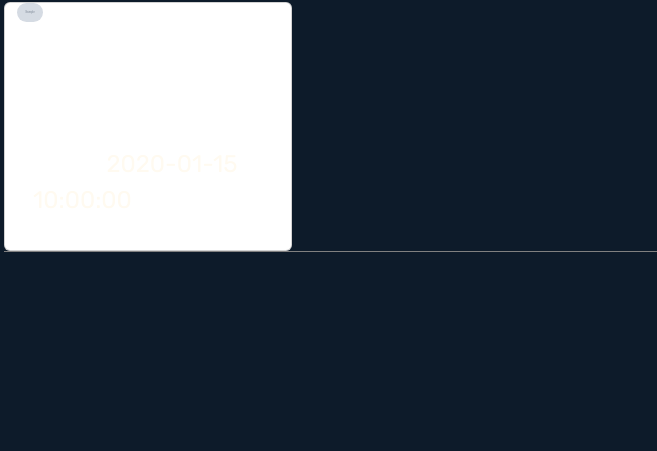
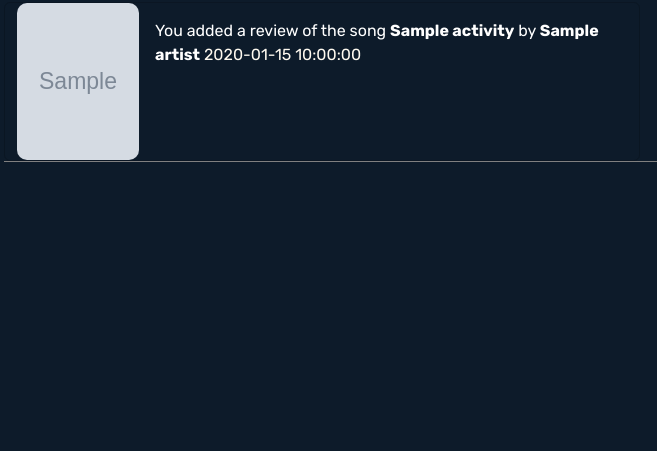
Before and after one commit to AvuMdunyelwa/100Pages, a Flask app: template templates/notifications.html in a window 1280 px wide. Shown: the part 60-511 px from the top of the page, without its empty margins (0-657 px from the left). Run offline with Flask 3, Linux system fonts and the light colour scheme; the template is opened without the code that fills it: most values are stand-ins (such as "Sample title", 1, 10 or a date in 2020); grey boxes marked "Sample" are stand-in pictures; parts of the project's set-up code (start-up, migrations or seed data) failed here and were passed over; some libraries are stand-ins or nearby versions.

Commit message:
add styling to activity rows

```diff
--- a/templates/notifications.html
+++ b/templates/notifications.html
@@ -4,32 +4,32 @@
         <h6>Activity</h6>
         <div class="container-fluid w-100 h-auto p-3"  id="notifications-wrapper">
             {% for activity in notifications %}
-            <div class="row h-25 d-flex" id="activity" style="border-bottom: 1px solid gray;">
+            <div class="row d-flex" id="activity" style="border-bottom: 1px solid gray; height: 20vh;">
                 {% if activity.type == 'liked_review' %}
-                    <div class="card" style="width: 18rem;">
-                        <img src="{{activity.cover}}" class="card-img-top" alt="..." style="max-width: 10%; height: 100%; border-radius: 10px;">
+                    <div class="card w-50 h-100 flex-row" style="background: none;">
+                        <img src="{{activity.cover}}" class="card-img-top" alt="..." style="max-width: 20%; height: 100%; border-radius: 10px;">
                         <div class="card-body">
-                            <p style="color: white; font-size: 1.5rem">
+                            <p style="color: white; font-size: 1rem">
                                 You liked <b>{{activity.sender}}</b>'s review of <b>{{activity.song_title}}</b> by <b>{{activity.artist}}</b>
                                 <span style="color: floralwhite;">{{activity.created_at}}</span>
                             </p>
                         </div>
                     </div>
                 {% elif activity.type == 'like_received' %}
-                    <div class="card" style="width: 18rem;">
-                        <img src="{{activity.cover}}" class="card-img-top" alt="..." style="max-width: 10%; height: 100%; border-radius: 10px;">
+                    <div class="card w-50 h-100 flex-row" style="background: none;">
+                        <img src="{{activity.cover}}" class="card-img-top" alt="..." style="max-width: 20%; height: 100%; border-radius: 10px;">
                         <div class="card-body">
-                            <p class="card-text">
+                            <p style="color: white; font-size: 1rem">
                                 <b>{{activity.sender}}</b> liked your review of <b>{{activity.song_title}}</b> by <b>{{activity.artist}}</b>
                                 <span style="color: floralwhite;">{{activity.created_at}}</span>
                             </p>
                         </div>
                     </div>
                 {% else %}
-                    <div class="card" style="width: 18rem;">
-                        <img src="{{activity.cover}}" class="card-img-top" alt="..." style="max-width: 10%; height: 100%; border-radius: 10px;">
+                    <div class="card w-50 h-100 flex-row" style="background: none;">
+                        <img src="{{activity.cover}}" class="card-img-top" alt="..." style="max-width: 20%; height: 100%; border-radius: 10px;">
                         <div class="card-body">
-                            <p style="color: #ffffff; font-size: 1.5rem">
+                            <p style="color: white; font-size: 1rem">
                                     You added a review of the song <b>{{activity.song_title}}</b> by <b>{{activity.artist}}</b>
                                     <span style="color: floralwhite;">{{activity.created_at}}</span>
                             </p>
```
